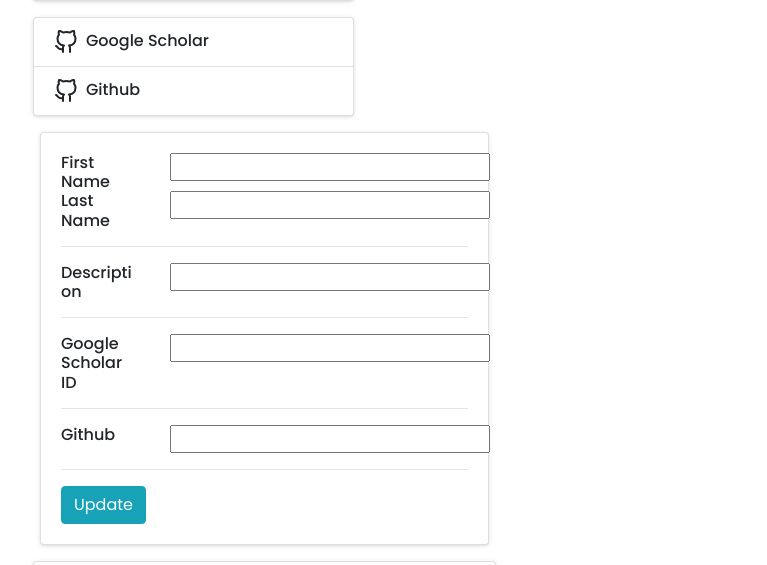
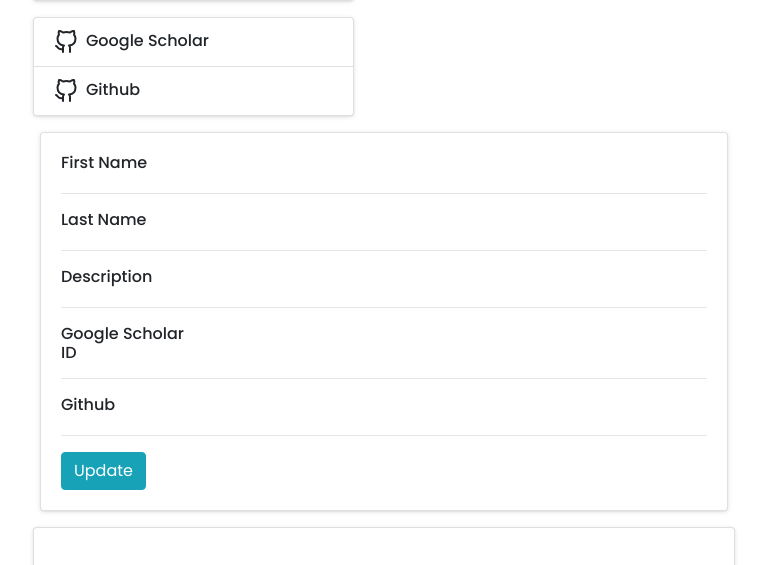
Before and after one commit to mominul/ResearchLog, a Django app: page /profile/ in a window 1280 px wide. Shown: the part 403-968 px from the top of the page, without its empty margins (110-877 px from the left). Run offline with Django 4.2, Linux system fonts and the light colour scheme.

Commit message:
Profile page text field styling

```diff
--- a/profile/templates/profile_user.html
+++ b/profile/templates/profile_user.html
@@ -71,7 +71,7 @@
             </div>
             <form method="post">
             {% csrf_token %}
-            <div class="col-md-8">
+            <div class="col-md-12">
               <div class="card mb-3">
                 <div class="card-body">
                   <div class="row">
@@ -79,15 +79,16 @@
                       <h6 class="mb-0">First Name</h6>
                     </div>
                     <div class="col-sm-9 text-secondary">
-                     <input type="text" name="fname" value="{{ fname }}">
+                     <input style="border:0px" type="text" name="fname" value="{{ fname }}">
                     </div>
                   </div>
+                  <hr>
                   <div class="row">
                      <div class="col-sm-3">
                        <h6 class="mb-0">Last Name</h6>
                      </div>
                      <div class="col-sm-9 text-secondary">
-                      <input type="text" name="lname" value={{ lname }}>
+                      <input style="border:0px"  type="text" name="lname" value={{ lname }}>
                      </div>
                    </div>
                   <hr>
@@ -96,7 +97,7 @@
                       <h6 class="mb-0">Description</h6>
                     </div>
                     <div class="col-sm-9 text-secondary">
-                     <input type="text" name="desc" value="{{ desc }}">
+                     <input style="border:0px"  type="text" name="desc" value="{{ desc }}">
                     </div>
                   </div>
                   <hr>
@@ -105,7 +106,7 @@
                       <h6 class="mb-0">Google Scholar ID</h6>
                     </div>
                     <div class="col-sm-9 text-secondary">
-                     <input type="text" name="scholar_id" value="{{ scholar_id }}">
+                     <input style="border:0px"  type="text" name="scholar_id" value="{{ scholar_id }}">
                     </div>
                   </div>
                   <hr>
@@ -114,7 +115,7 @@
                       <h6 class="mb-0">Github</h6>
                     </div>
                     <div class="col-sm-9 text-secondary">
-                     <input type="text" name="gh_id" value="{{ gh_id }}">
+                     <input style="border:0px"  type="text" name="gh_id" value="{{ gh_id }}">
                     </div>
                   </div>
                   <hr>
```
